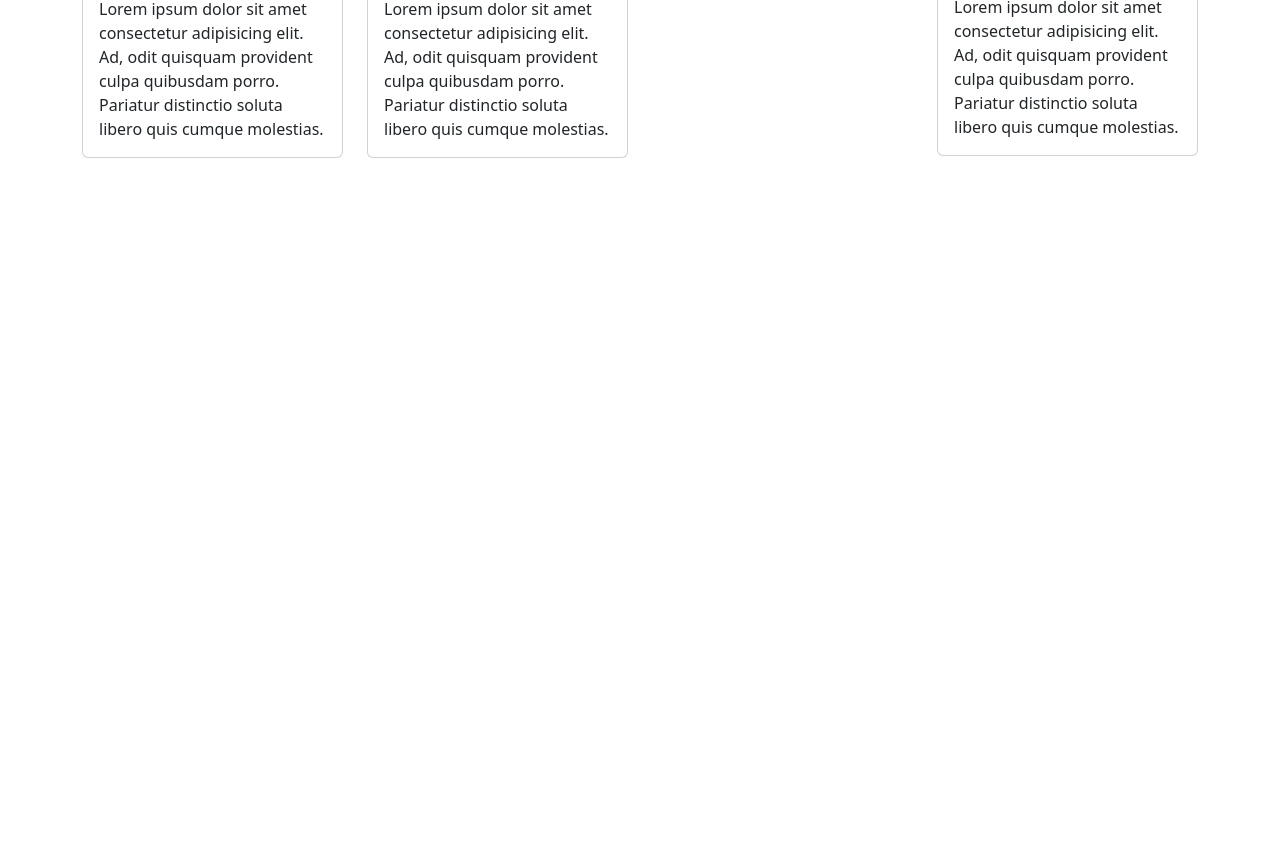
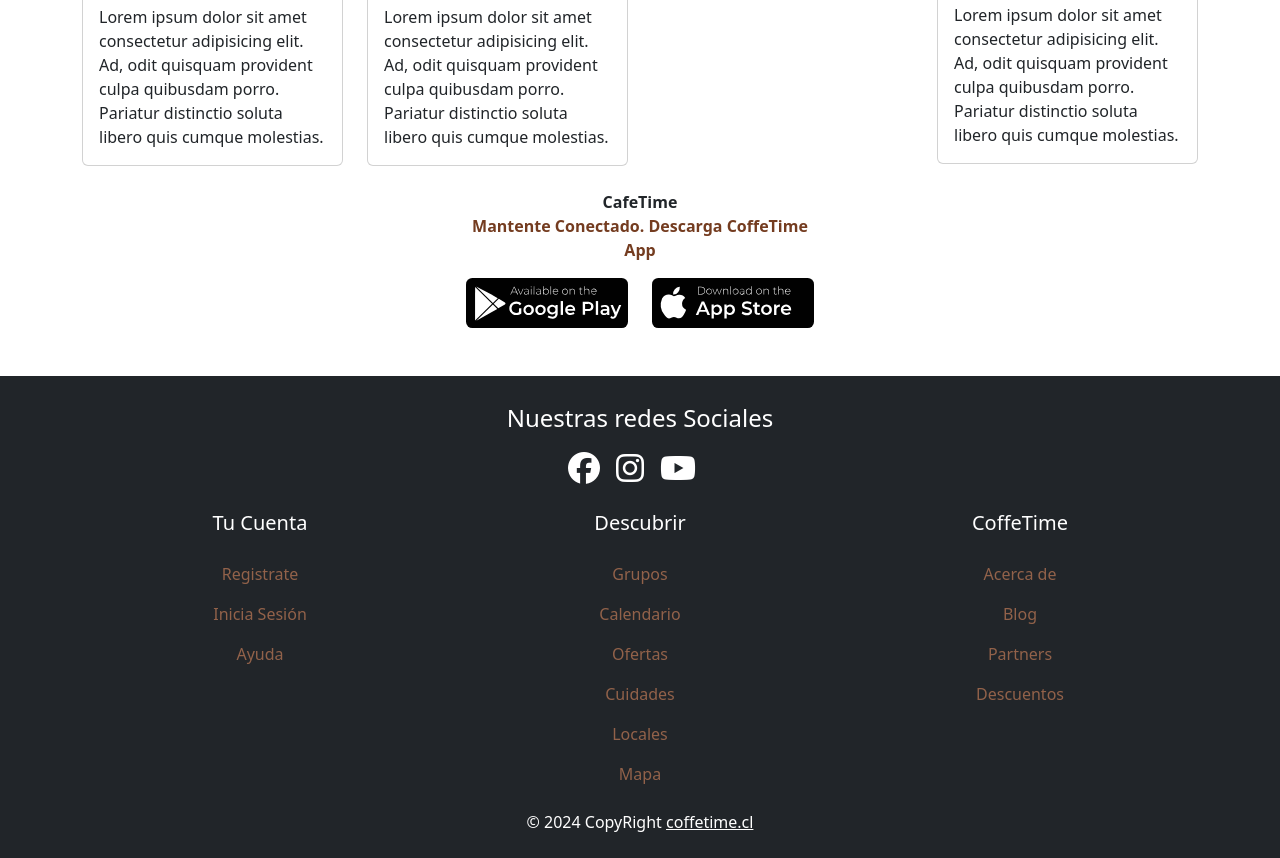
Before and after one commit to MiguelAngelRamos/patron-sass-7-1, a website: page index.html in a window 1280 px wide. Shown: the part 1941-2799 px from the top of the page. Before the commit the page ends 2171 px from the top, so only its background shows below. Drawn offline with Linux system fonts and the light colour scheme.

Commit message:
cafeteria terminada con patron 7 - 1 de sass

```diff
--- a/index.html
+++ b/index.html
@@ -3,6 +3,9 @@
 <head>
   <meta charset="UTF-8">
   <meta name="viewport" content="width=device-width, initial-scale=1.0">
+  <!-- Begin font-awesome -->
+  <link rel="stylesheet" href="https://cdnjs.cloudflare.com/ajax/libs/font-awesome/6.5.1/css/all.min.css" integrity="sha512-DTOQO9RWCH3ppGqcWaEA1BIZOC6xxalwEsw9c2QQeAIftl+Vegovlnee1c9QX4TctnWMn13TZye+giMm8e2LwA==" crossorigin="anonymous" referrerpolicy="no-referrer" />
+  <!-- End font-awesome -->
   <link rel="stylesheet" href="build/css/main.css">
   <title>CaffeTime</title>
 </head>
@@ -18,7 +21,7 @@
         <p class="fs-3">
           Visita nuestros locales y disfruta del placer del mejor cafe en compañia de tus amigos.
         </p>
-        <a href="" class="btn btn-primary">Conoce más</a>
+        <a href="" class="btn btn-primary mb-2">Conoce más</a>
       </div>
 
       <div class="col-md-6">
@@ -130,7 +133,83 @@
       </div>
     </div>
 
+    <section class="container">
+      <div class="row">
+        <div class="offset-md-4 col-md-4">
+          <span class="d-block fw-bold text-center">CafeTime</span>
+          <p class="text-center fw-bold text-primary">Mantente Conectado. Descarga CoffeTime App</p>
+
+          <div class="d-flex gap-4">
+            <div class="col">
+              <a href="#">
+                <img class="img-fluid" src="img/svg/tienda-android.svg" alt="imagen googleplay android">
+              </a>
+            </div>
+
+            <div class="col">
+              <a href="#">
+                <img  class="img-fluid"  src="img/svg/tienda-apple.svg" alt="imagen apple store">
+              </a>
+            </div>
+
+          </div>
+        </div>
+      </div>
+    </section>
   </main>
+
+  <!-- Footer -->
+  <footer class="bg-dark pt-4 pb-2 text-white">
+    <div class="container">
+      <p class="fs-4 text-center">Nuestras redes Sociales</p>
+      <div class="d-flex justify-content-center">
+        <i class="fs-2 me-3 fa-brands fa-facebook"></i>
+        <i class="fs-2 me-3 fa-brands fa-instagram"></i>
+        <i class="fs-2 me-3 fa-brands fa-youtube"></i>
+      </div>
+
+      <div class="row mt-4">
+
+        <div class="col-md-4 text-center">
+          <p class="fs-5">Tu Cuenta</p>
+          <nav class="nav flex-column">
+            <a class="text-secondary nav-link" href="#">Registrate</a>
+            <a class="text-secondary nav-link" href="#">Inicia Sesión</a>
+            <a class="text-secondary nav-link" href="#">Ayuda</a>
+          </nav>
+        </div>
+
+        <div class="col-md-4 text-center">
+          <p class="fs-5">Descubrir</p>
+          <nav class="nav flex-column">
+            <a class="text-secondary nav-link" href="#">Grupos</a>
+            <a class="text-secondary nav-link" href="#">Calendario</a>
+            <a class="text-secondary nav-link" href="#">Ofertas</a>
+            <a class="text-secondary nav-link" href="#">Cuidades</a>
+            <a class="text-secondary nav-link" href="#">Locales</a>
+            <a class="text-secondary nav-link" href="#">Mapa</a>
+          </nav>
+        </div>
+
+        <div class="col-md-4 text-center">
+          <p class="fs-5">CoffeTime</p>
+          <nav class="nav flex-column">
+            <a class="text-secondary nav-link" href="#">Acerca de</a>
+            <a class="text-secondary nav-link" href="#">Blog</a>
+            <a class="text-secondary nav-link" href="#">Partners</a>
+            <a class="text-secondary nav-link" href="#">Descuentos</a>
+
+          </nav>
+        </div>
+      </div>
+    </div>
+
+    <div class="text-center p-3">
+      &copy; 2024 CopyRight
+      <a class="text-white" href="">coffetime.cl</a>
+    </div>
+
+  </footer>
 </body>
 </html>
 
```
